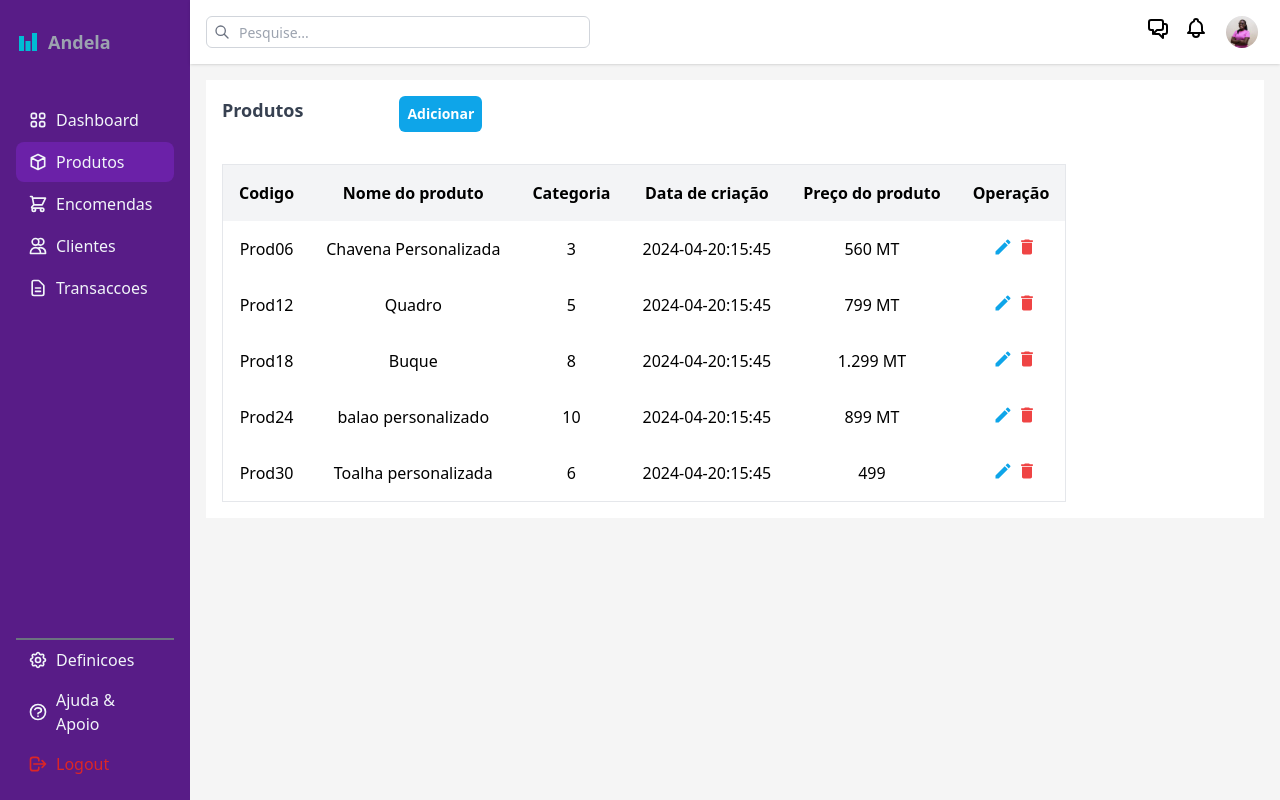
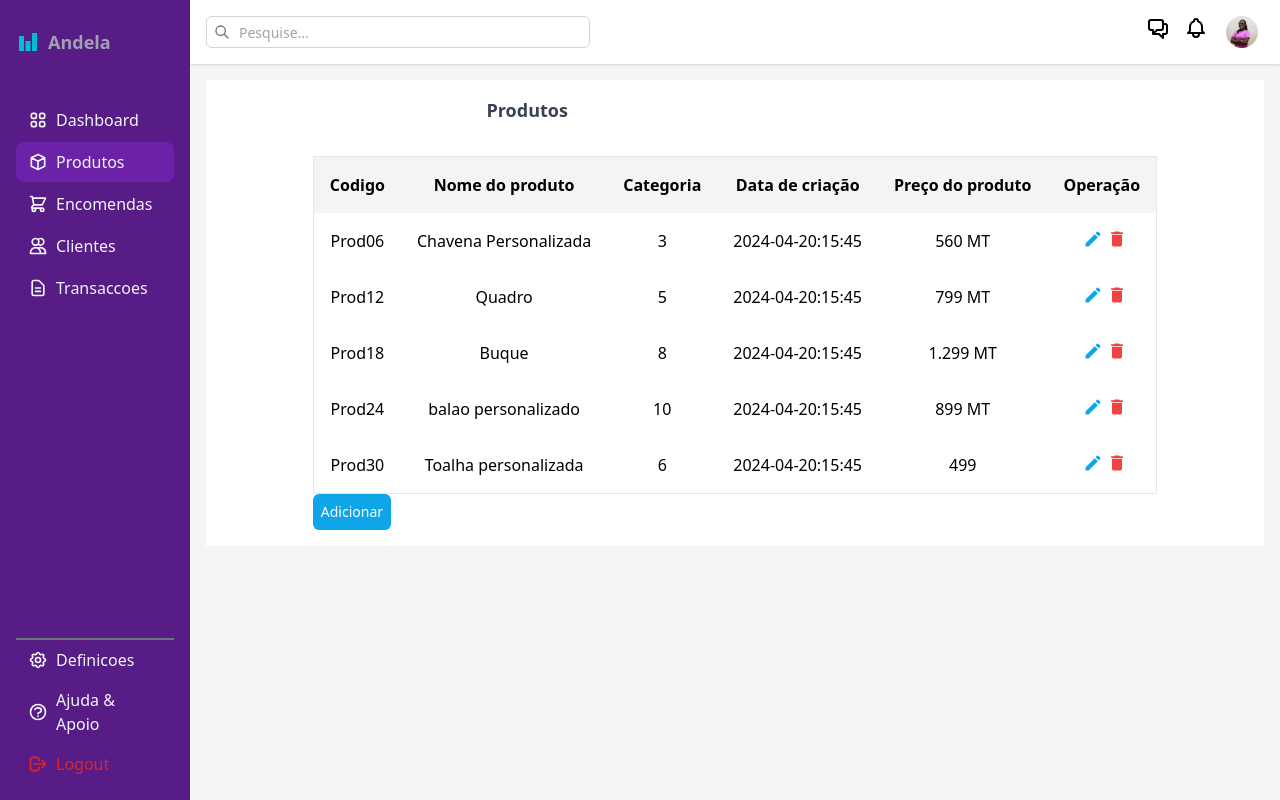
Before and after one commit to MatolaTheCoder/andela-sweet-gift, a React (Create React App) app: page /produtos in a window 1280 px wide. Built offline with nearby package versions, Linux system fonts and the light colour scheme.

Commit message:
style: removed unnecessary style from title and table divs

```diff
--- a/src/components/Produtos.jsx
+++ b/src/components/Produtos.jsx
@@ -6,12 +6,11 @@ import { MdModeEdit,MdDelete } from 'react-icons/md';
 const Produtos = () => {
   return (
     <div>
-      <div className='bg-white flex flex-col'>
-        <div className="title text-gray-700 flex w-[100px] text-lg p-4 font-semibold">
-          <p className='basis-1/2 mr-24'>Produtos</p>
-          <button className='text-white bg-sky-500 rounded-md p-2 text-sm flex flex-1'><Link to="/produtos/add">Adicionar</Link></button>
+      <div className='bg-white flex flex-col items-center'>
+        <div className="title text-gray-700 flex w-1/2 text-lg p-4 font-semibold">
+          <p className=''>Produtos</p>
         </div>
-        <div className="p-4 flex-1">
+        <div className="p-4 ">
           <table className='w-fit border-collapse border border-gray-200'>
             <thead>
               <tr className='bg-gray-100'>
@@ -36,7 +35,7 @@ const Produtos = () => {
               ))}
             </tbody>
           </table>
-
+        <button className='text-white bg-sky-500 rounded-md p-2 text-sm flex'><Link to="/produtos/add">Adicionar</Link></button>
         </div>
       </div>
 
```
Lines whose indentation alone changed are shown as unchanged.
